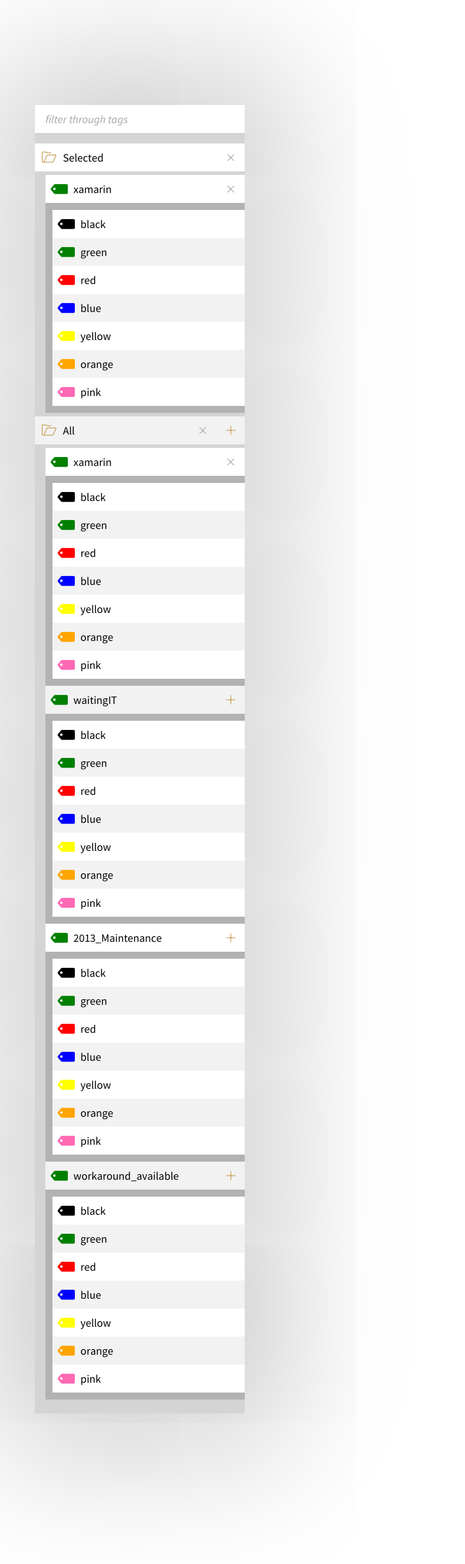
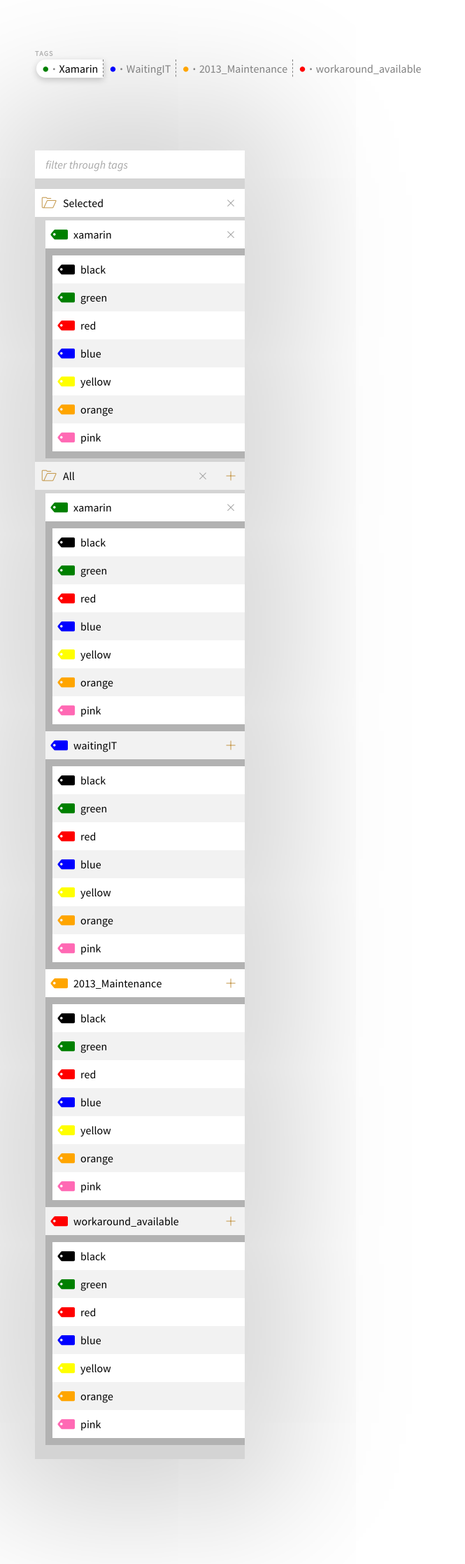
Before and after one commit to lordblendi/tracker-mockup, a Jekyll site: the page built from pages/colorpicker.html, in a window 1280 px wide. Shown: the whole page at 70% size, without its empty margins (0-665 px from the left). Built offline with Jekyll 4.4.1, drawn with Linux system fonts in a browser that asks for light colours; nearby versions of some CDN libraries; comment, search, counter and statistics services are not loaded; before the commit the page ends 2170 px from its top, so only the background shows below that.

Commit message:
update tag picker

```diff
--- a/_includes/popups/colorPicker-children.html
+++ b/_includes/popups/colorPicker-children.html
@@ -113,7 +113,7 @@
                 <ul class="itemBoxTable__bodyRow js_filterableCell">
                     <li class="itemBoxTable__bodyCell js_colorselector-trigger" style="flex-grow: 0;" data-flex="0">
                       <div class="itemBoxTable__bodyCellInner js_itemBoxTable__bodyCellInner--colortoggle">
-                        <i class="itemBoxTable__action itemBoxTable__action--toggle" style="color: green;" data-color="green">ग़</i>
+                        <i class="itemBoxTable__action itemBoxTable__action--toggle" style="color: blue;" data-color="green">ग़</i>
                       </div>
                     </li>
                   <li class="itemBoxTable__bodyCell" style="flex-grow: 1;" data-flex="1">
@@ -131,7 +131,7 @@
                 <ul class="itemBoxTable__bodyRow js_filterableCell">
                     <li class="itemBoxTable__bodyCell js_colorselector-trigger" style="flex-grow: 0;" data-flex="0">
                       <div class="itemBoxTable__bodyCellInner js_itemBoxTable__bodyCellInner--colortoggle">
-                        <i class="itemBoxTable__action itemBoxTable__action--toggle" style="color: green;" data-color="green">ग़</i>
+                        <i class="itemBoxTable__action itemBoxTable__action--toggle" style="color: orange;" data-color="green">ग़</i>
                       </div>
                     </li>
                   <li class="itemBoxTable__bodyCell" style="flex-grow: 1;" data-flex="1">
@@ -149,7 +149,7 @@
                 <ul class="itemBoxTable__bodyRow js_filterableCell">
                     <li class="itemBoxTable__bodyCell js_colorselector-trigger" style="flex-grow: 0;" data-flex="0">
                       <div class="itemBoxTable__bodyCellInner js_itemBoxTable__bodyCellInner--colortoggle">
-                        <i class="itemBoxTable__action itemBoxTable__action--toggle" style="color: green;" data-color="green">ग़</i>
+                        <i class="itemBoxTable__action itemBoxTable__action--toggle" style="color: red;" data-color="green">ग़</i>
                       </div>
                     </li>
                   <li class="itemBoxTable__bodyCell" style="flex-grow: 1;" data-flex="1">
--- a/pages/colorpicker.html
+++ b/pages/colorpicker.html
@@ -4,8 +4,43 @@ title: Colorpicker
 permalink: /tag
 ---
 
+<div class="field-container">
+  <div class="field">
+    <div class="field__label">Tags</div>
+    <div class="field__value">
+
+      <div class="pmx-selector pmx-selector--collapsed pmx-selector--multiSelect MULTISELECT__POPUP" data-popid="#multiSelector-3">
+        <div class="pmx-selector__item pmx-selector__item--selected">
+          <div class="pmx-selector__block ">
+            <span class="pmx-selector__blockPart pmx-selector__blockPart--prefix" style="color: green;">܌</span>
+            <span class="pmx-selector__blockPart pmx-selector__blockPart--field">Xamarin</span>
+          </div>
+        </div>
+        <div class="pmx-selector__item ">
+          <div class="pmx-selector__block ">
+            <span class="pmx-selector__blockPart pmx-selector__blockPart--prefix" style="color: blue;">܌</span>
+            <span class="pmx-selector__blockPart pmx-selector__blockPart--field">WaitingIT</span>
+          </div>
+        </div>
+        <div class="pmx-selector__item ">
+          <div class="pmx-selector__block ">
+            <span class="pmx-selector__blockPart pmx-selector__blockPart--prefix" style="color: orange;">܌</span>
+            <span class="pmx-selector__blockPart pmx-selector__blockPart--field">2013_Maintenance</span>
+          </div>
+        </div>
+        <div class="pmx-selector__item ">
+          <div class="pmx-selector__block ">
+            <span class="pmx-selector__blockPart pmx-selector__blockPart--prefix" style="color: red;">܌</span>
+            <span class="pmx-selector__blockPart pmx-selector__blockPart--field">workaround_available</span>
+          </div>
+        </div>
+      </div>
+
+    </div>
+  </div>
+</div>
+
 {% include popups/colorPicker-children.html %}
-
 
 <!-- COMPONENTS -->
 <script type="text/javascript" src="{{ site.baseurl }}/scripts/components/newMultiselect.js"></script>
--- a/sass/components/selector2.scss
+++ b/sass/components/selector2.scss
@@ -195,6 +195,8 @@
   }
 
   &--collapsed {
+    background: none;
+    background-color: transparent;
   }
 
   &--expanded {
```
